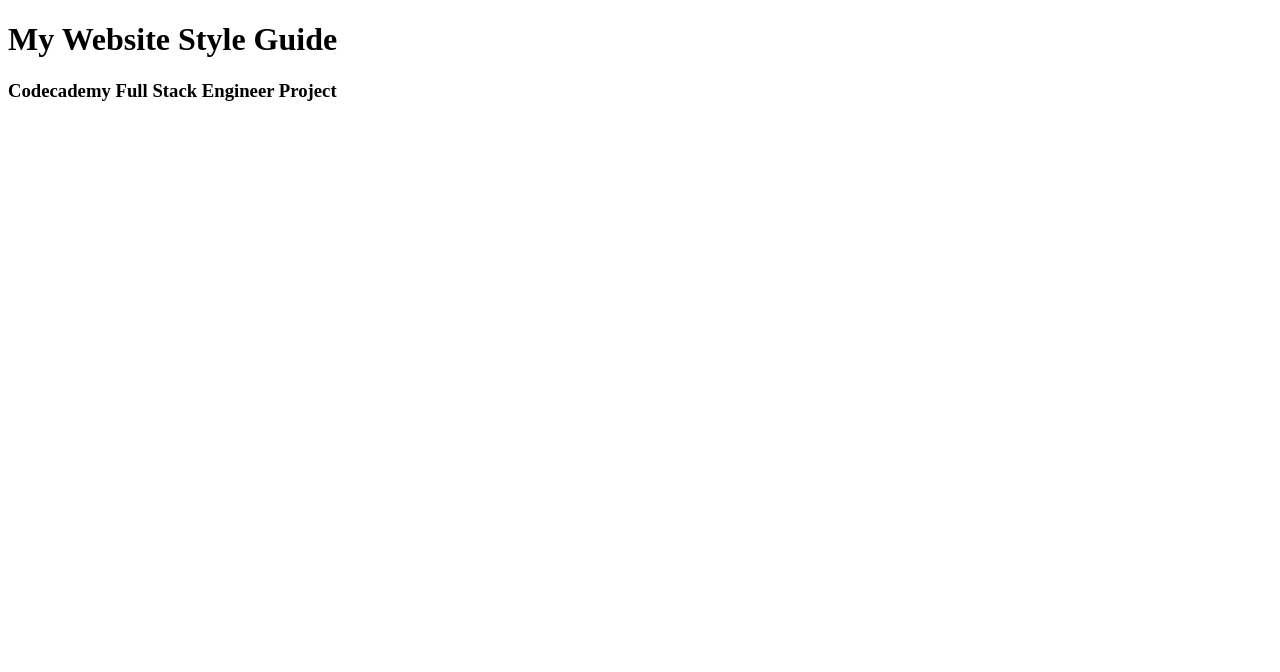
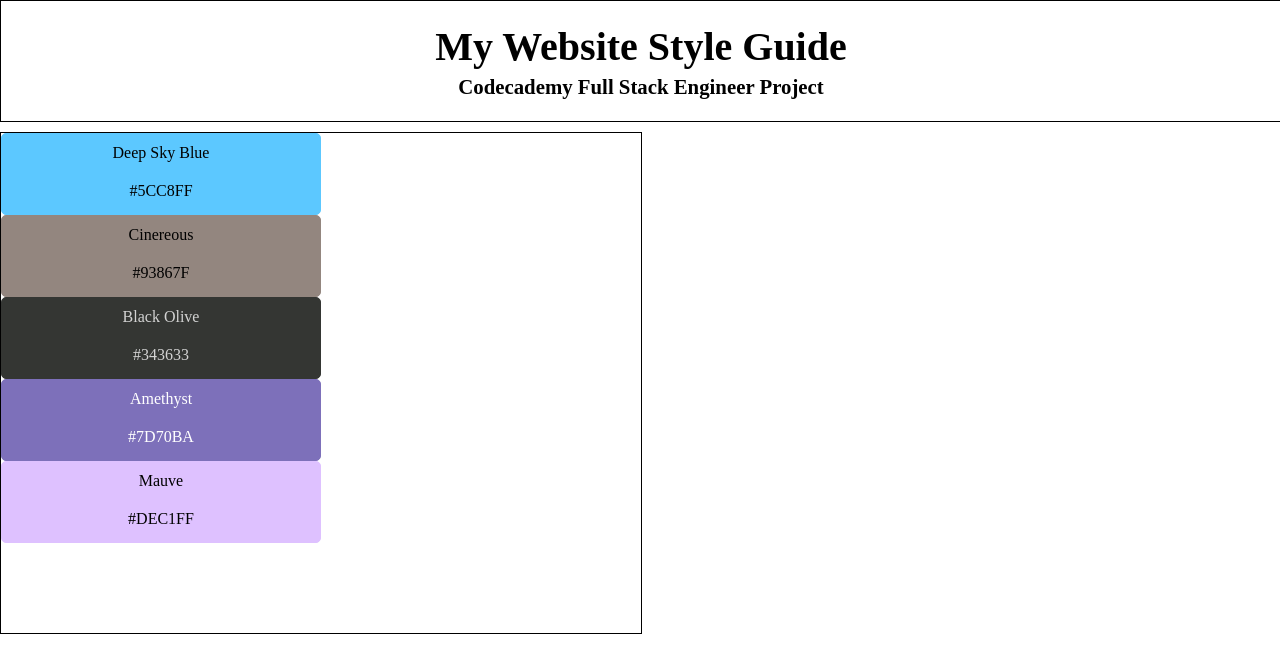
Before and after one commit to MattMorrison94/Codecademy-Styleguide, a plain HTML site: page index.html in a window 1280 px wide. Drawn offline with Linux system fonts and the light colour scheme.

Commit message:
added colors section and styling

```diff
--- a/index.html
+++ b/index.html
@@ -10,11 +10,47 @@
 </head>
 <body>
     <header>
-        <h1>My Website Style Guide</h1>
-        <h3>Codecademy Full Stack Engineer Project</h3>
+        <div class="header-content">
+            <h1 class="heading">My Website Style Guide</h1>
+            <h3 class="subheading">Codecademy Full Stack Engineer Project</h3>
+        </div>
     </header>
 
+    <main>
+        <div class="color-fonts-container">
+            <div class="color-left">
+                <div class="colors">
+                    <div class="deep-sky-blue">
+                        <p>Deep Sky Blue</p>
+                        <p>#5CC8FF</p>
+                    </div>
+                    <div class="cinereous">
+                        <p>Cinereous</p>
+                        <p>#93867F</p>
+                    </div>
+                    <div class="black-olive">
+                        <p>Black Olive</p>
+                        <p>#343633</p>
+                    </div>
+                    <div class="amethyst">
+                        <p>Amethyst</p>
+                        <p>#7D70BA</p>
+                    </div>
+                    <div class="mauve">
+                        <p>Mauve</p>
+                        <p>#DEC1FF</p>
+                    </div>
+                </div>
+            </div>
 
+
+            <div class="fonts-right">
+
+            </div>
+
+
+        </div>
+    </main>
 
 </body>
 </html>
--- a/style.css
+++ b/style.css
@@ -0,0 +1,132 @@
+* {
+    margin: 0;
+    padding: 0;
+}
+
+header {
+    height: 120px;
+    width: 100%;
+    border: solid 1px black;
+    display: flex;
+    justify-content: center;
+    align-items: center;
+}
+
+.header-content {
+    text-align: center;
+}
+
+.heading {
+    font-size: 40px;
+    padding-bottom: 5px;
+}
+
+.subheading {
+    font-size: 1.3rem;
+}
+
+.color-fonts-container {
+    padding-top: 10px;
+    height: 500px;
+    width: 100%;
+    display: flex;
+}
+
+.color-left {
+    border: solid 1px black;
+    height: 500px;
+    width: 50%;
+}
+
+.colors {
+    /* display: flex;
+    justify-content: space-around; */
+    width: 50%;
+    align-items: center;
+    /* assess padding styles */
+    /*
+    padding-left: 20px;
+    padding-top: 20px; */
+}
+
+/* Individual Color Styling */
+
+.deep-sky-blue {
+    /*display: flex;*/
+    align-items: center;
+    justify-content: center;
+    text-align: center;
+    height: 80px;
+    border: solid 1px #5cc8ff;
+    border-radius: 5px;
+    background-color: #5cc8ff;
+    /* font color? */
+}
+
+.deep-sky-blue p {
+    padding: 10px;
+}
+
+.cinereous {
+    /*display: flex;*/
+    align-items: center;
+    justify-content: center;
+    text-align: center;
+    height: 80px;
+    border: solid 1px #93867F;
+    border-radius: 5px;
+    background-color: #93867F;
+    /* font color? */
+}
+
+.cinereous p {
+    padding: 10px;
+}
+
+.black-olive {
+    /*display: flex;*/
+    align-items: center;
+    justify-content: center;
+    text-align: center;
+    height: 80px;
+    border: solid 1px #343633;
+    border-radius: 5px;
+    background-color: #343633;
+    color: lightgray;
+}
+
+.black-olive p {
+    padding: 10px;
+}
+
+.amethyst {
+    /*display: flex;*/
+    align-items: center;
+    justify-content: center;
+    text-align: center;
+    height: 80px;
+    border: solid 1px #7D70BA;
+    border-radius: 5px;
+    background-color: #7D70BA;
+    color: white;
+}
+
+.amethyst p {
+    padding: 10px;
+}
+
+.mauve {
+    /*display: flex;*/
+    align-items: center;
+    justify-content: center;
+    text-align: center;
+    height: 80px;
+    border: solid 1px #dec1ff;
+    border-radius: 5px;
+    background-color: #DEC1FF;
+    /* font color? */
+}
+
+.mauve p {
+    padding: 10px;
+}
```
